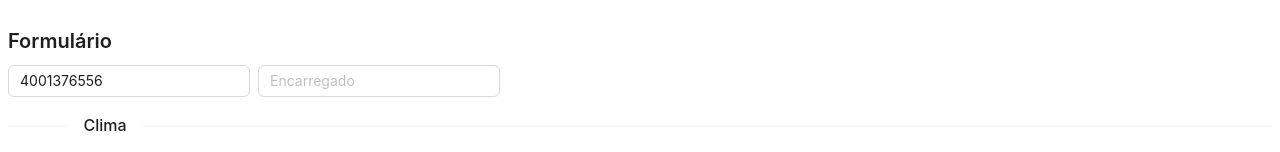
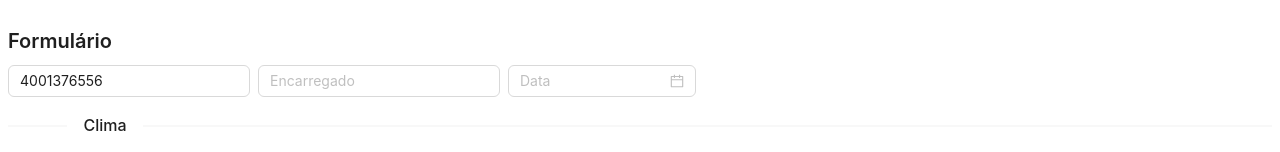
Before and after one commit to eliasamaral/rdo-digital, a React (Vite) app: page /forms/4001376556 in a window 1280 px wide. Shown: the top 152 px of the page. Built offline with nearby package versions, Linux system fonts and the light colour scheme.

Commit message:
adição do campo data, correçoes ortograficas.

```diff
--- a/package.json
+++ b/package.json
@@ -11,6 +11,7 @@
   },
   "dependencies": {
     "antd": "^5.5.1",
+    "dayjs": "^1.11.7",
     "jspdf": "^2.5.1",
     "jspdf-autotable": "^3.5.29",
     "react": "^18.2.0",
--- a/src/forms.jsx
+++ b/src/forms.jsx
@@ -2,7 +2,17 @@ import React, { useState } from "react";
 import { useParams } from "react-router-dom";
 import jsPDF from "jspdf";
 import autoTable from "jspdf-autotable";
-import { Input, Space, Divider, List, InputNumber, Button, Typography } from "antd";
+import dayjs from "dayjs";
+import {
+  Input,
+  Space,
+  Divider,
+  List,
+  InputNumber,
+  Button,
+  Typography,
+  DatePicker,
+} from "antd";
 import { obras } from "./db";
 
 const { TextArea } = Input;
@@ -10,7 +20,6 @@ const { Title } = Typography;
 
 const Forms = () => {
   const { id } = useParams();
-
   const obra = obras.find((obra) => obra.projeto == id);
 
   const [projeto, setProjeto] = useState(obra.projeto);
@@ -22,6 +31,7 @@ const Forms = () => {
   const [eletricistaQuantidade, setEletricistaQuantidade] = useState("");
   const [auxiliarQuantidade, setAuxiliarQuantidade] = useState("");
   const [observacoes, setObservacoes] = useState("Não a observações.");
+  const [dataDaProducao, setdataDaProducao] = useState("");
   const [servicos, setServicos] = useState(
     obra.srv.map((item) => ({ ...item, quantidade: null }))
   );
@@ -57,6 +67,9 @@ const Forms = () => {
       case "observacoes":
         setObservacoes(value);
         break;
+      case "dataDaProducao":
+        setdataDaProducao(value);
+        break;
       case "servicos":
         const updatedServicos = [...servicos];
         updatedServicos[index].quantidade = value;
@@ -80,7 +93,7 @@ const Forms = () => {
 
     doc.setFontSize(12);
     var finalY = doc.lastAutoTable.finalY || 10;
-    doc.text("MT Montagem e Manutenção - Relatorio de Obras", 14, finalY + 8);
+    doc.text("MT Montagem e Manutenção - Relatório de Obras", 14, finalY + 8);
 
     doc.setFontSize(8);
     doc.text(`Gerado em ${dataAtual}`, 170, 10);
@@ -94,6 +107,7 @@ const Forms = () => {
         { header: `Projeto: ${projeto}` },
         { header: `Encarregado: ${encarregado}` },
         { header: `Local: ${obra.local}` },
+        { header: `Data da produção: ${dataDaProducao}` },
       ],
       // theme: 'plain',
     });
@@ -126,7 +140,7 @@ const Forms = () => {
     autoTable(doc, {
       startY: finalY + 20,
       columns: [
-        { header: "Periodo", dataKey: "periodo" },
+        { header: "Período", dataKey: "periodo" },
         { header: "Condição", dataKey: "condição" },
       ],
       body: [
@@ -145,7 +159,7 @@ const Forms = () => {
     autoTable(doc, {
       startY: finalY + 20,
       columns: [
-        { header: "Codigo", dataKey: "codigo" },
+        { header: "Código", dataKey: "codigo" },
         { header: "Descrição", dataKey: "descricao" },
         { header: "Quantidade", dataKey: "quantidade" },
       ],
@@ -164,10 +178,7 @@ const Forms = () => {
       margin: { right: 107 },
     });
 
-    //Teste
-
     doc.save(`${projeto} ${encarregado} ${obra.local}.pdf`);
-
   };
 
   return (
@@ -187,6 +198,14 @@ const Forms = () => {
           name="encarregado"
           value={encarregado}
           onChange={(e) => handleInputChange(e)}
+        />
+        <DatePicker
+          format={"DD/MM/YYYY"}
+          placeholder="Data"
+          onChange={(e) => {
+            const value1 = dayjs(e).format("DD/MM/YYYY");
+            setdataDaProducao(value1);
+          }}
         />
       </Space>
 
```
Also changed, not shown: 1 other file (tests, documents, lock files or other folders).
